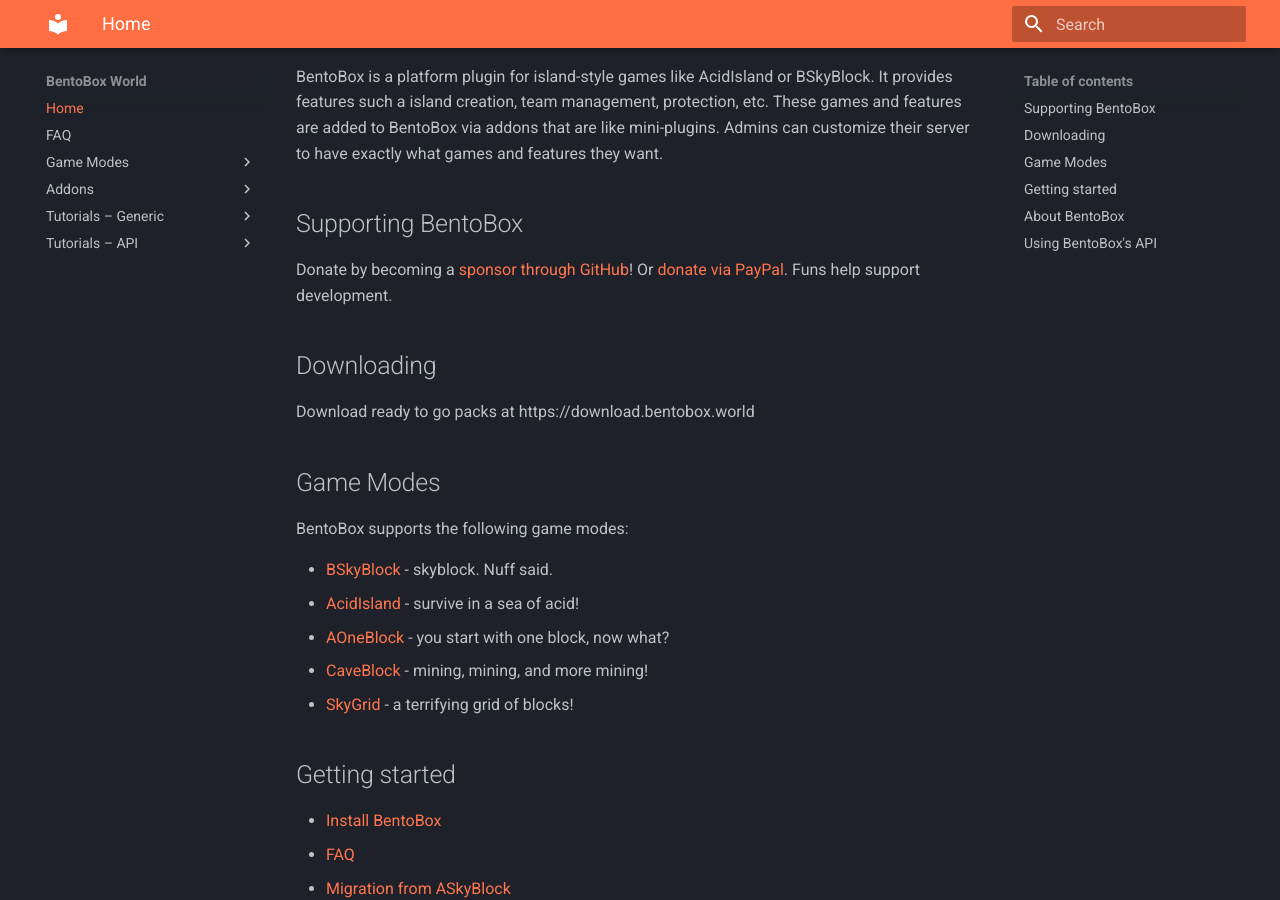
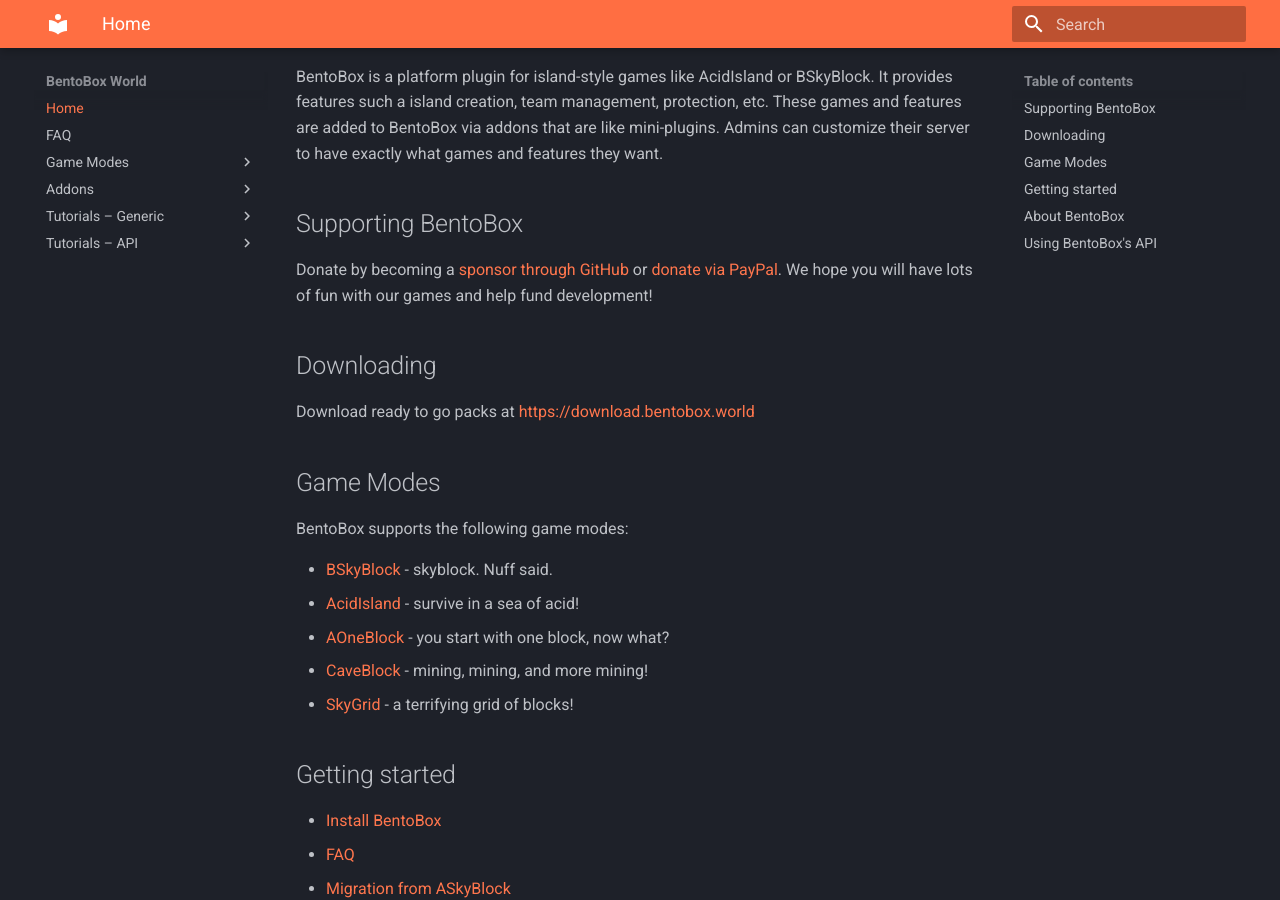
Before and after one commit to BentoBoxWorld/docs, an MkDocs documentation site: the page built from docs/index.md, in a window 1280 px wide and 900 px high, scrolled down 301 px. Built offline with MkDocs 1.6.1 and Material for MkDocs 9.7.7, drawn with Linux system fonts in a browser that asks for light colours.

Commit message:
Fixed typo and hyperlink

```diff
--- a/docs/index.md
+++ b/docs/index.md
@@ -11,11 +11,11 @@
 
 ## Supporting BentoBox
 
-Donate by becoming a [sponsor through GitHub](https://github.com/sponsors/tastybento)! Or [donate via PayPal](https://www.paypal.me/BentoBoxWorld). Funs help support development.
+Donate by becoming a [sponsor through GitHub](https://github.com/sponsors/tastybento) or [donate via PayPal](https://www.paypal.me/BentoBoxWorld). We hope you will have lots of fun with our games and help fund development!
 
 ## Downloading
 
-Download ready to go packs at https://download.bentobox.world
+Download ready to go packs at [https://download.bentobox.world](https://download.bentobox.world)
 
 ## Game Modes
 
```
